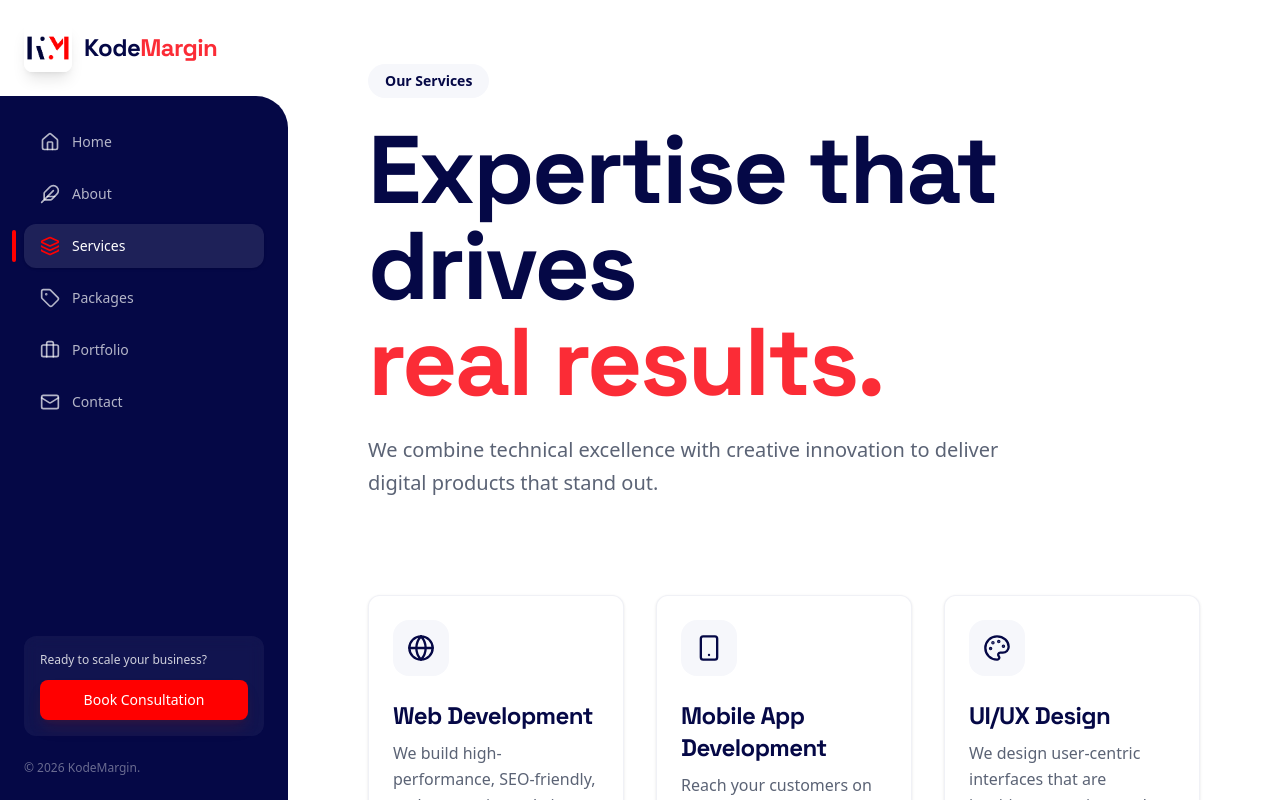
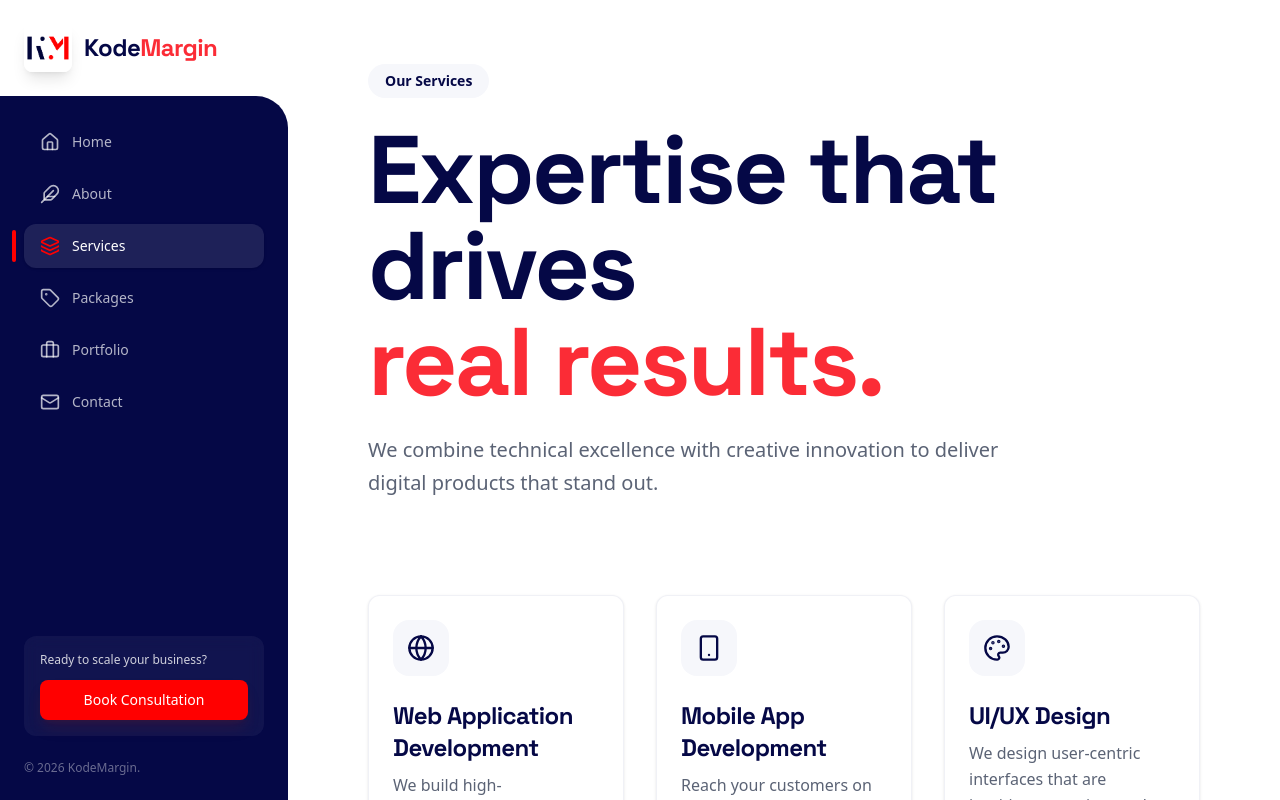
Before and after one commit to KodeMargin/website, a Next.js app: page /services in a window 1280 px wide. Built offline with nearby package versions, Linux system fonts and the light colour scheme.

Commit message:
fix: update service title to 'Web Application Development'

```diff
--- a/src/data/services.ts
+++ b/src/data/services.ts
@@ -40,7 +40,7 @@ import { FaMicrosoft } from "react-icons/fa"
 
 export const services = [
     {
-        title: "Web Development",
+        title: "Web Application Development",
         description: "We build high-performance, SEO-friendly, and responsive websites. From simple landing pages to complex web applications.",
         icon: Globe,
         features: ["Custom Web Applications", "E-commerce Platforms", "CMS Development", "PWA (Progressive Web Apps)"]
```
